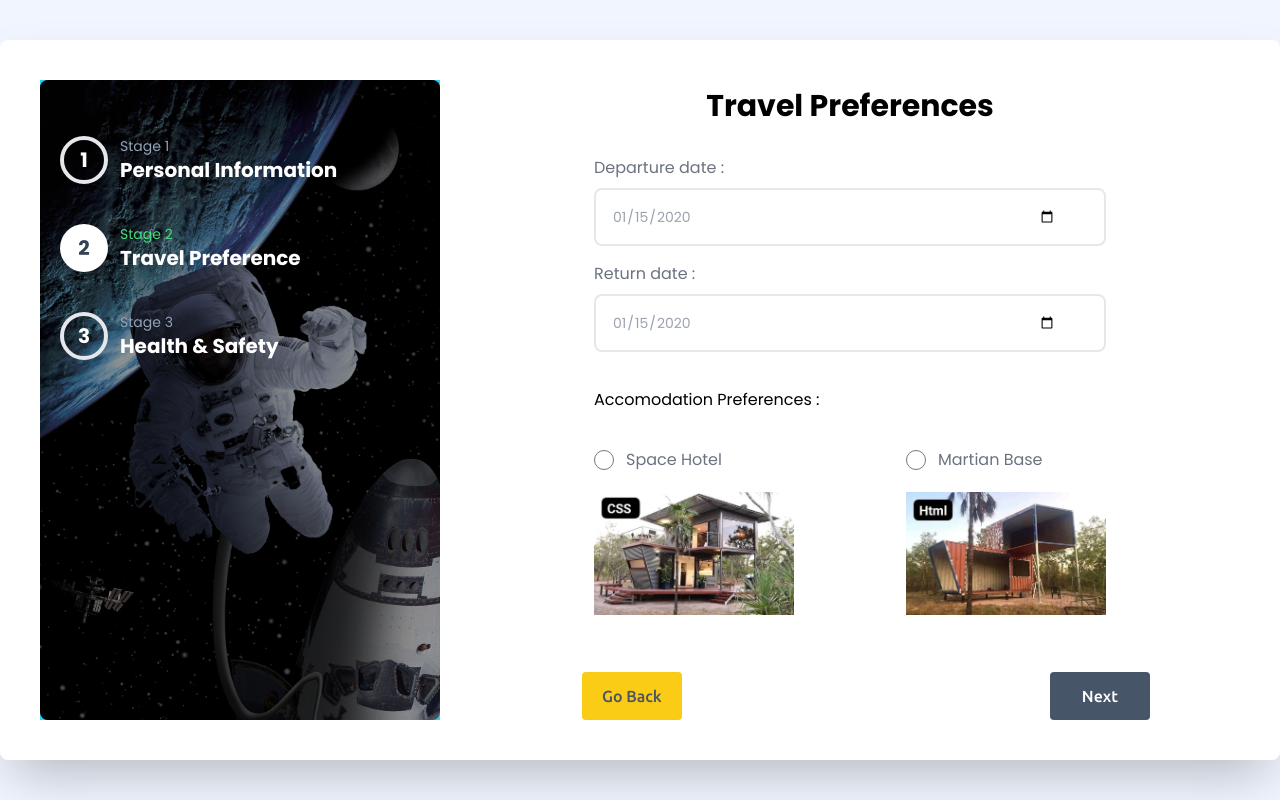
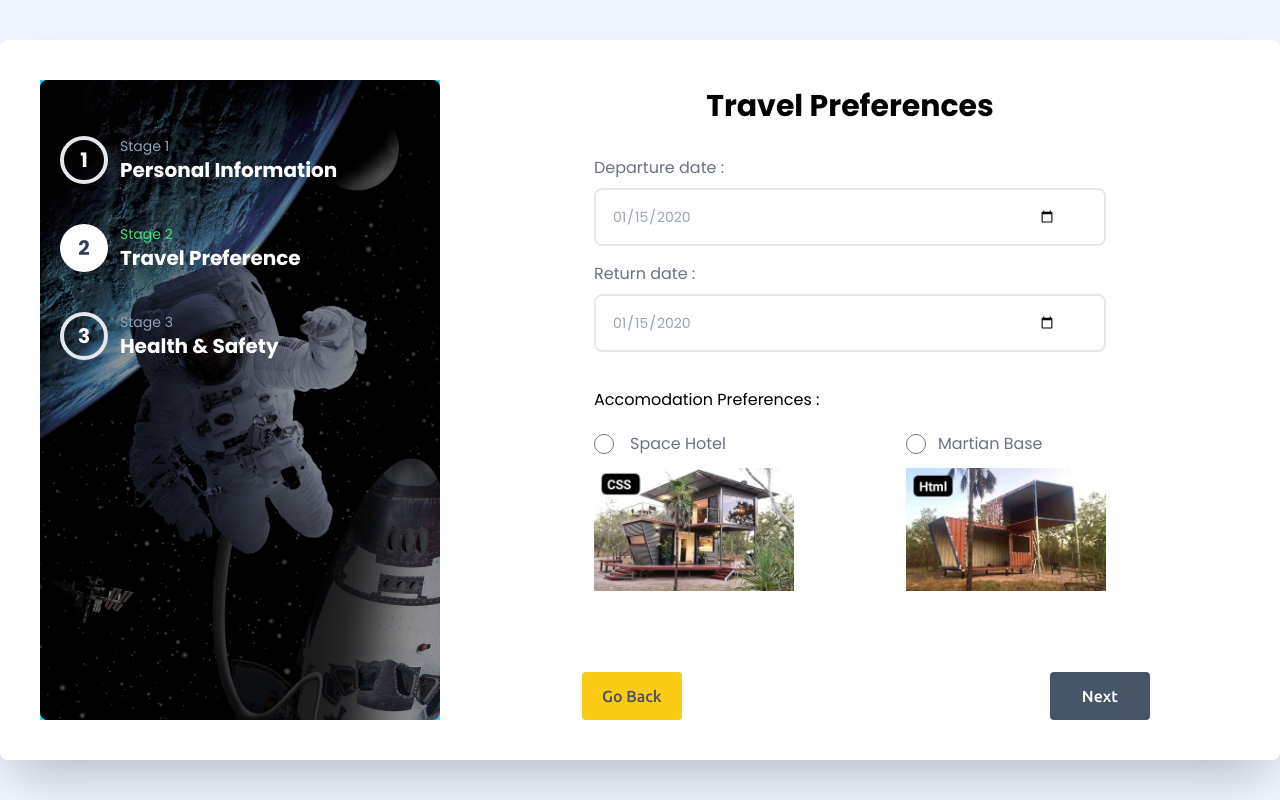
Before and after one commit to rasel-gannicus/Multi-stage-form-for-visiting-Mars-application, a Next.js app: page / in a window 1280 px wide. Both pictures are taken after typing "Sample", "Sample", "name@example.com", "2020-01-15", "Sample", "5551234" into the empty fields and a click on the button "Next". Built offline with nearby package versions, Linux system fonts and the light colour scheme; no server answers.

Commit message:
bug fixed for selection radio input

```diff
--- a/src/components/Form Page/StageTwo./StageTwo.tsx
+++ b/src/components/Form Page/StageTwo./StageTwo.tsx
@@ -94,10 +94,11 @@ const StageTwo = () => {
 
             {/* --- Accomodation Preferenes --- */}
 
-            <h2  className=" pt-5">Accomodation Preferences : </h2>
+            <h2 className=" pt-5">Accomodation Preferences : </h2>
             <div className="flex justify-between items-center">
               <div>
-                <label className="flex my-5 gap-3 justify-start items-center text-gray-500">
+                <label className="flex flex-col py-1 gap-3 hover:text-black justify-start items-center text-gray-500">
+                  <span className="flex w-full justify-start items-center gap-4">
                     <input
                       type="radio"
                       name="space hotel"
@@ -107,17 +108,19 @@ const StageTwo = () => {
                       onChange={(e) => setHotel(e.target.value)}
                     />
                     <span className="cursor-pointer">Space Hotel</span>
-                </label>
+                  </span>
                   <Image
                     src={dummyImg2}
-                  className=""
+                    className="cursor-pointer"
                     alt="Accomodation image"
                     style={{ width: "200px" }}
                   />
+                </label>
               </div>
 
               <div>
-                <label className="flex gap-3 my-5 justify-start items-center  text-gray-500">
+                <label className="flex flex-col py-1 gap-3 hover:text-black justify-start items-center  text-gray-500">
+                  <span className="flex w-full justify-start items-center gap-3">
                     <input
                       type="radio"
                       name="space hotel"
@@ -127,13 +130,14 @@ const StageTwo = () => {
                       onChange={(e) => setHotel(e.target.value)}
                     />
                     <span className="cursor-pointer">Martian Base</span>
-                </label>
+                  </span>
                   <Image
                     src={dummyImg1}
                     className="cursor-pointer"
                     alt="Accomodation image"
                     style={{ width: "200px" }}
                   />
+                </label>
               </div>
             </div>
 
```
Lines whose indentation alone changed are shown as unchanged.
